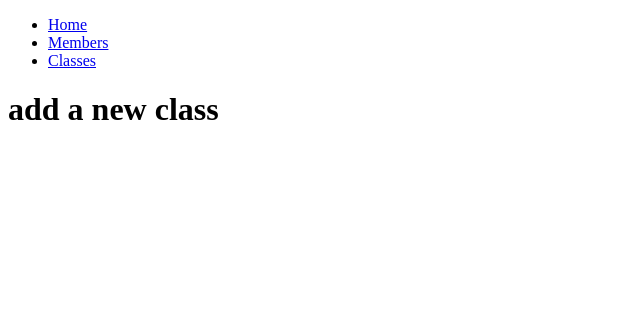
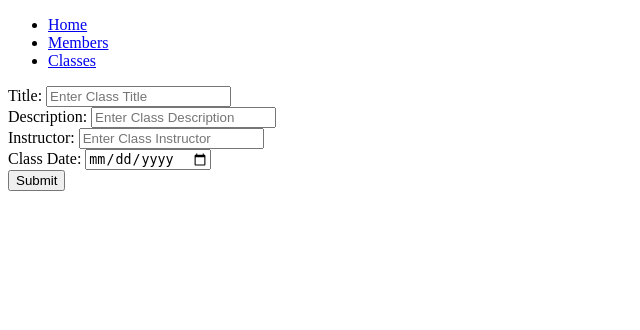
Before and after one commit to TomRgrant/Gym-Admin-Project, a Flask app: page /add_new_class in a window 1280 px wide. Shown: the top 330 px of the page, without its empty margins (0-640 px from the left). Run offline with Flask 2, Linux system fonts and the light colour scheme.

Commit message:
Add create_new_class funcionality

```diff
--- a/controllers/gym_class_controller.py
+++ b/controllers/gym_class_controller.py
@@ -2,6 +2,7 @@ from flask import Flask, render_template, request, redirect
 from flask import Blueprint
 from models.gym_class import GymClass
 import repositories.gym_class_repository as gym_class_repository
+import datetime
 
 gym_classes_blueprint = Blueprint("gym_class", __name__)
 
@@ -10,13 +11,25 @@ def classes():
     gym_classes = gym_class_repository.select_all()
     return render_template("gym_classes/show.html", gym_classes = gym_classes)
 
+@gym_classes_blueprint.route("/classes", methods=['POST'])
+def save_new_class():
+    title = request.form['title']
+    description = request.form['description']
+    instructor = request.form['instructor']
+    class_date = request.form['class_date']
+    split_date = class_date.split("-")
+    class_date = datetime.date(int(split_date[0]), int(split_date[1]), int(split_date[2]))
+    gym_class = GymClass(title, description, instructor, class_date)
+    gym_class_repository.save(gym_class)
+    return redirect("/classes")
+
 @gym_classes_blueprint.route("/class/<id>")
 def show_class_by_id(id):
     gym_class = gym_class_repository.select(id)
     return render_template("gym_classes/show_id.html", gym_class = gym_class)
 
 @gym_classes_blueprint.route("/add_new_class")
-def add_new_class():
+def new_class():
     return render_template("gym_classes/add_new_class.html")
 
 @gym_classes_blueprint.route("/edit_class")
--- a/templates/gym_classes/add_new_class.html
+++ b/templates/gym_classes/add_new_class.html
@@ -1,5 +1,38 @@
 {% extends 'base.html' %}
 
 {% block content %}
-    <h1>add a new class</h1>
+
+    <section>
+
+        <form action="/classes" method="POST">
+
+            <div>
+                <label for="title">Title:</label>
+                <input type="text" name="title" id="title" placeholder="Enter Class Title">
+            </div>
+
+            <div>
+                <label for="description">Description:</label>
+                <input type="text" name="description" id="description" placeholder="Enter Class Description">
+            </div>
+
+            <div>
+                <label for="instructor">Instructor:</label>
+                <input type="text" name="instructor" id="instructor" placeholder="Enter Class Instructor">
+            </div>
+
+            <div>
+                <label for="class_date">Class Date:</label>
+                <input type="date" name="class_date" id="class_date" min="2023-2-17" value="2023-2-19">
+            </div>
+
+            <div>
+                <label for="submit"></label>
+                <input type="submit" name="submit" id="submit">
+            </div>
+
+        </form>
+
+    </section>
+
 {% endblock content %}
```
